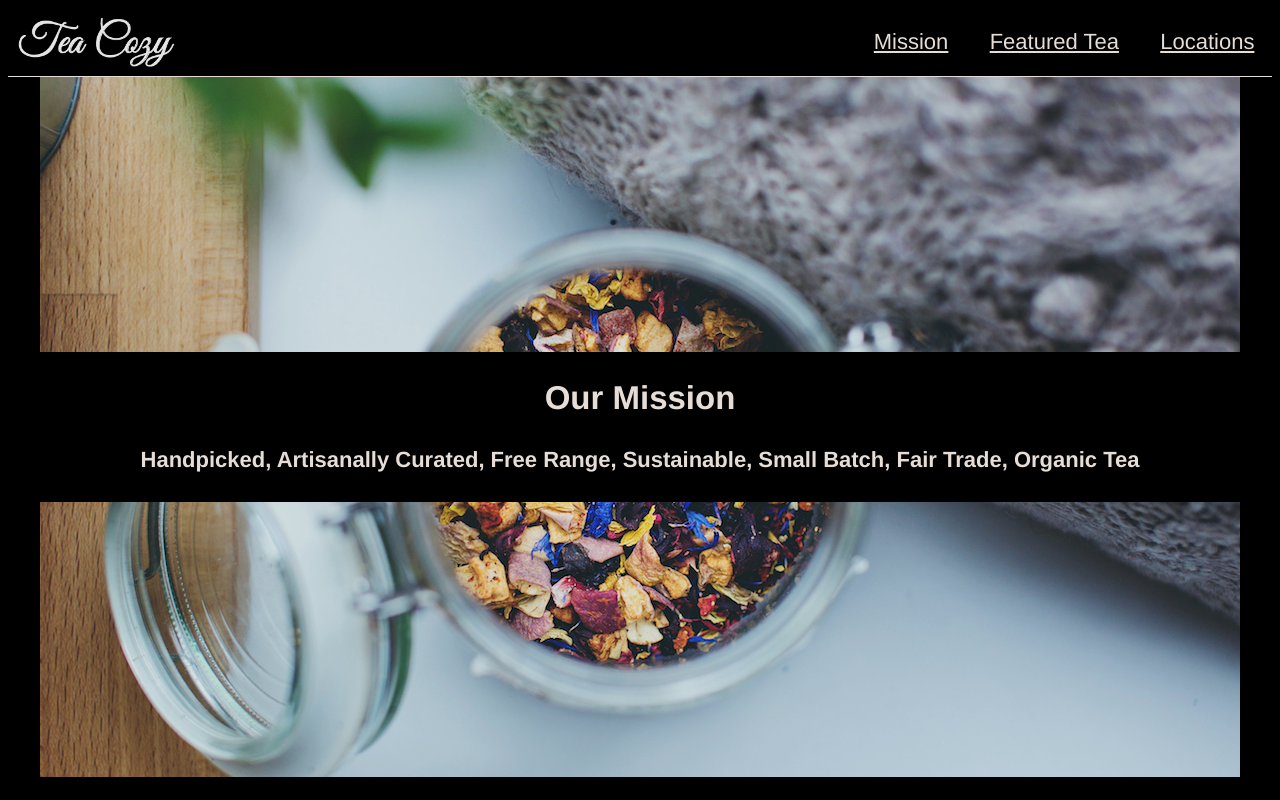
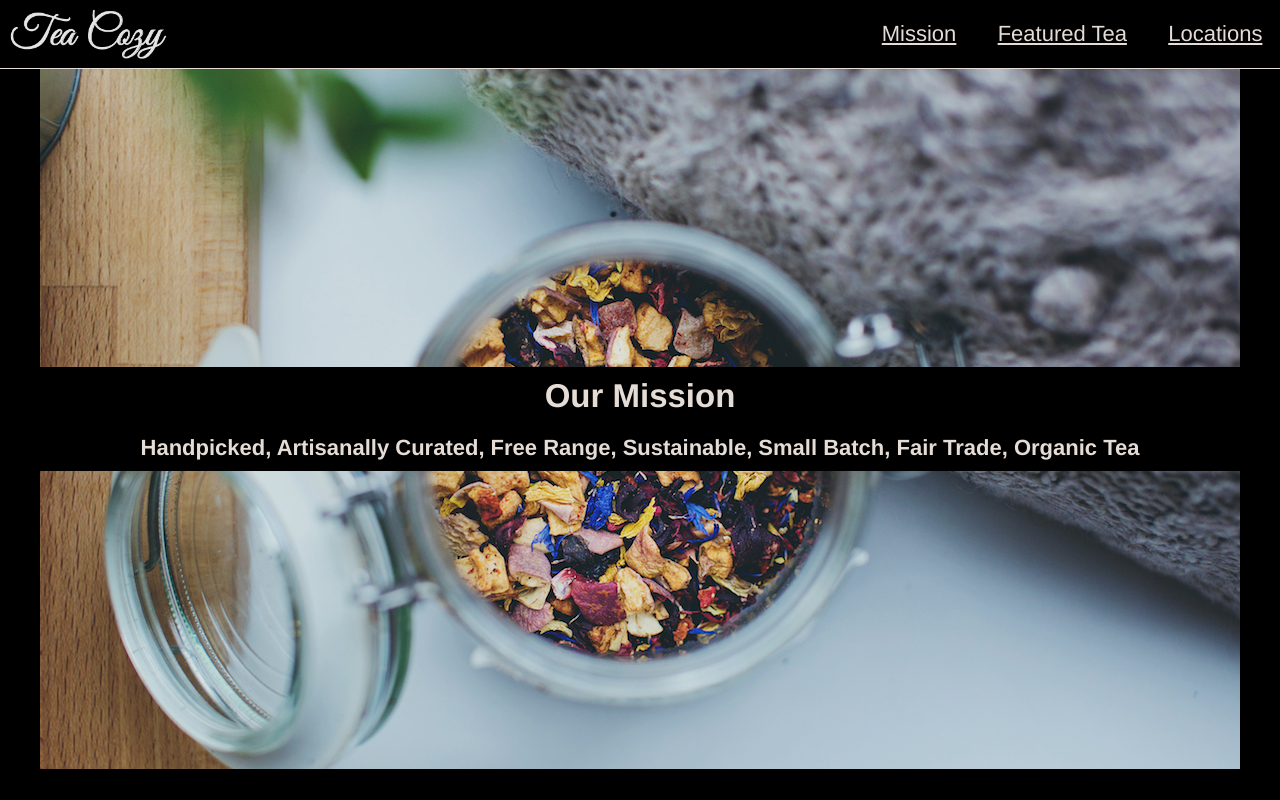
Before and after one commit to nkriedner/tea-cozy, a plain HTML site: page index.html in a window 1280 px wide. Shown: the top 800 px of the page. Drawn offline with Linux system fonts and the light colour scheme.

Commit message:
Fixing the header and doing final margin and padding adjustments

```diff
--- a/resources/css/style.css
+++ b/resources/css/style.css
@@ -13,6 +13,7 @@ body {
   color: seashell;
   opacity: 0.9;
   text-align: center;
+  margin: 0;
 }
 
 
@@ -23,12 +24,14 @@ body {
 
  header {
    height: 69px;
+   width: 100%;
    display: flex;
    justify-content: space-between;
    align-items: center;
    border-bottom: 1px solid seashell;
-   /*position: fixed;
-   z-index: 5;*/
+   position: fixed;
+   z-index: 5;
+   background-color: black;
  }
 
 .logo-img {
@@ -45,6 +48,10 @@ a {
 /*************************/
 /* STYLING THE MAIN PART */
 /*************************/
+
+main {
+  padding-top: 69px;
+}
 
 .our-mission {
   background: url("../images/img-mission-background.jpg");
@@ -63,6 +70,11 @@ a {
   background-color: black;
 }
 
+div.our-mission-header h2, div.our-mission-header h4 {
+  margin: 0;
+  padding: 10px;
+}
+
 .tea-of-the-month {
   width: 1000px;
   margin: 0 auto;
@@ -73,6 +85,7 @@ a {
   flex-wrap: wrap;
   justify-content: center;
   align-items: center;
+  margin-bottom: 50px;
 }
 
 .tea-div {
```
